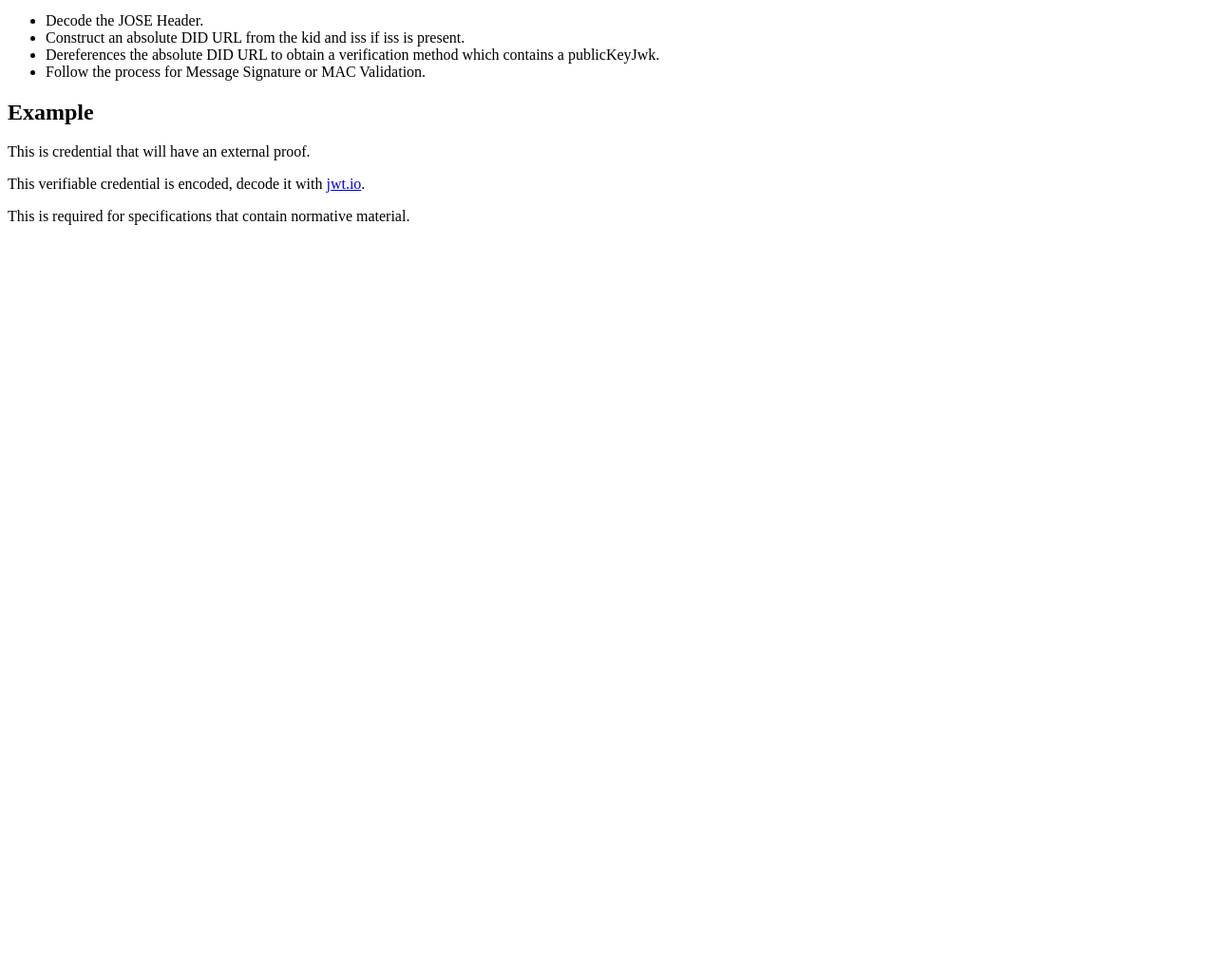
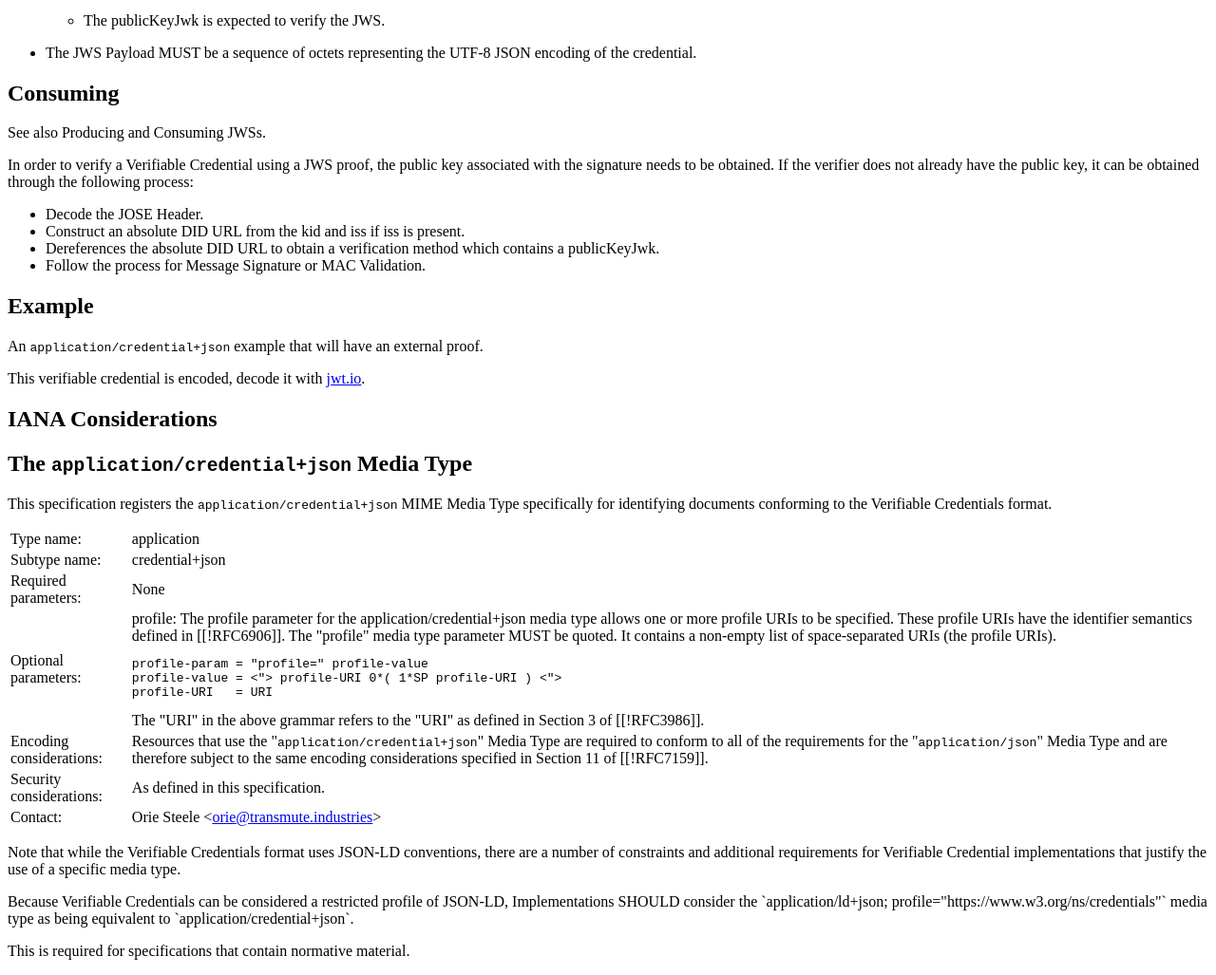
Before and after one commit to transmute-industries/vc-jws, a plain HTML site: page index.html in a window 1280 px wide. Shown: the part 531-1558 px from the top of the page at 95% size. Before the commit the page ends 800 px from the top, so only its background shows below. Drawn offline with Linux system fonts and the light colour scheme.

Commit message:
add media type

```diff
--- a/index.html
+++ b/index.html
@@ -76,6 +76,29 @@
 
   <section id="sotd">
     <!-- This is required. -->
+  </section>
+
+  <section>
+    <h2>Introduction</h2>
+
+    <p>
+      <a data-cite="VC-DATA-MODEL#credentials">Verifiable Credentials </a> defines
+      a JSON Web Token (JWT) proof format which requires the issuer and verifier to map back
+      and forth between JWT <a data-cite="RFC7519#section-4.1">Registered Claim Names</a> and the
+      <a data-cite="VC-DATA-MODEL#terminology">Verifiable Credentials Terminology</a>.
+    </p>
+    <p>
+      This mapping process is complex, involves type conversions for datetime fields,
+      and can be implemented differently by <a data-cite="VC-DATA-MODEL#issuer">issuers</a>
+      and <a data-cite="VC-DATA-MODEL#dfn-verifier">verifiers</a> leading to interoperability and security issues.
+    </p>
+    <p>
+      The <a data-cite="RFC7519#section-5.2">(Content Type) Header Parameter</a> is used to
+      define the content type without the need for a complex mapping.
+    </p>
+    <p>
+      A similar approach is used at IETF to secure arbitrary content using COSE.
+    </p>
   </section>
 
   <section>
@@ -171,7 +194,7 @@
       class="example"
       title="A credential for a University Degree"
     >
-      <p>This is credential that will have an external proof.</p>
+      <p>An <code>application/credential+json</code> example that will have an external proof.</p>
       <pre data-include="./credential.json" data-include-format="json"></pre>
     </aside>
 
@@ -184,6 +207,81 @@
     </aside>
   </section>
 
+  <section id="iana">
+
+    <h2>IANA Considerations</h2>
+    <section id="media-type">
+      <h2>The <code>application/credential+json</code> Media Type</h2>
+      <p>
+        This specification registers the <code>application/credential+json</code> MIME Media Type specifically for identifying documents
+        conforming to the Verifiable Credentials format.
+      </p>
+      <table>
+        <tr>
+          <td>Type name: </td>
+          <td>application</td>
+        </tr>
+        <tr>
+          <td>Subtype name: </td>
+          <td>credential+json</td>
+        </tr>
+        <tr>
+          <td>Required parameters: </td>
+          <td>None</td>
+        </tr>
+        <tr>
+          <td>Optional parameters: </td>
+          <td>
+            profile: The profile parameter for the application/credential+json
+            media type allows one or more profile URIs to be specified.  These
+            profile URIs have the identifier semantics defined in [[!RFC6906]].
+            The "profile" media type parameter MUST be quoted. It contains a
+            non-empty list of space-separated URIs (the profile URIs).
+   <pre>profile-param = "profile=" profile-value
+profile-value = <"> profile-URI 0*( 1*SP profile-URI ) <">
+profile-URI   = URI</"></"></pre>
+            The "URI" in the above grammar refers to the "URI" as defined in
+            Section 3 of [[!RFC3986]].
+          </td>
+        </tr>
+        <tr>
+          <td>Encoding considerations: </td>
+          <td>
+            Resources that use the "<code>application/credential+json</code>"
+            Media Type are required to conform to all of the requirements
+            for the "<code>application/json</code>" Media Type and are
+            therefore subject to the same encoding considerations specified
+            in Section 11 of [[!RFC7159]].
+          </td>
+        </tr>
+        <tr>
+          <td>Security considerations: </td>
+          <td>As defined in this specification.</td>
+        </tr>
+        <tr>
+          <td>Contact: </td>
+          <td>
+            Orie Steele &lt;<a href="mailto:orie@transmute.industries">orie@transmute.industries</a>&gt;
+          </td>
+        </tr>
+        </table>
+
+        <p>
+          Note that while the Verifiable Credentials format uses JSON-LD
+          conventions, there are a number of constraints and additional
+          requirements for Verifiable Credential implementations that justify
+          the use of a specific media type.
+        </p>
+
+        <p>
+          Because Verifiable Credentials can be considered a restricted profile
+          of JSON-LD, Implementations SHOULD consider the
+          `application/ld+json; profile="https://www.w3.org/ns/credentials"`
+          media type as being equivalent to `application/credential+json`.
+        </p>
+    </section>
+  </section>
+
   <section id="conformance">
     <p>
       This is required for specifications that contain normative material.
--- a/test-vectors/generate.js
+++ b/test-vectors/generate.js
@@ -19,7 +19,7 @@ const privateKeyJwk = {
 
   const privateKey = await jose.importJWK(privateKeyJwk);
   const jws = await new jose.CompactSign(payload)
-      .setProtectedHeader({ kid: credential.issuer + '#key-0', alg: privateKeyJwk.alg, })
+      .setProtectedHeader({ kid: credential.issuer + '#key-0', alg: privateKeyJwk.alg, cty: 'application/vc+json' })
       .sign(privateKey);
 
   fs.writeFileSync('../verifiable-credential.jws', jws);
```
Also changed, not shown: 1 other file.
